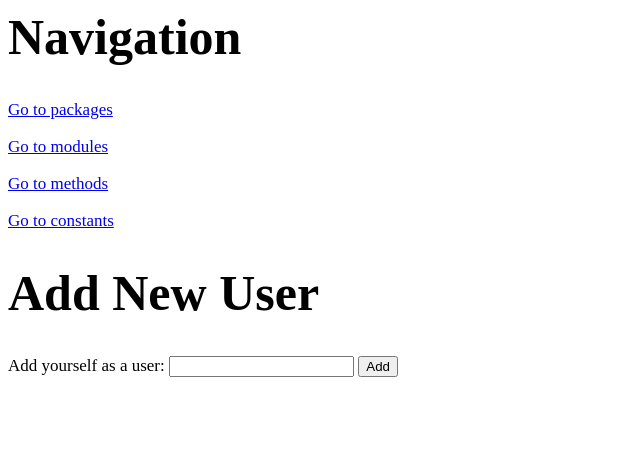
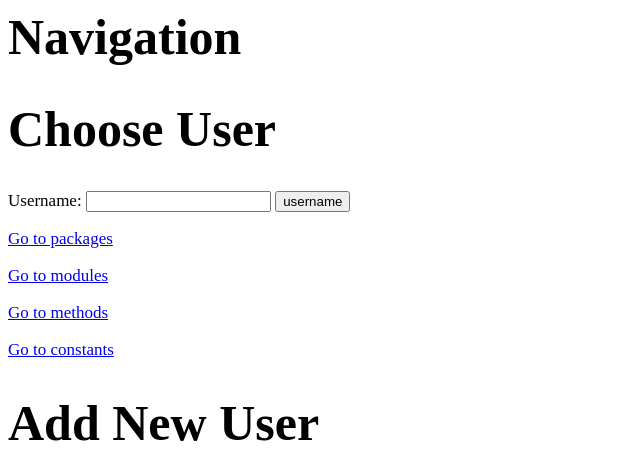
Before and after one commit to sedona-thomas/Database-Project, a Flask app: template webserver/templates/index.html in a window 1280 px wide. Shown: the top 452 px of the page, without its empty margins (0-640 px from the left). Run offline with Flask 2, Linux system fonts and the light colour scheme; the template is opened without the code that fills it, so the values that code supplies are empty; parts of the project's set-up code (start-up, migrations or seed data) failed here and were passed over.

Commit message:
Update index.html

```diff
--- a/webserver/templates/index.html
+++ b/webserver/templates/index.html
@@ -9,6 +9,12 @@
 
 <body>
   <h1>Navigation</h1>
+
+  <h1>Choose User</h1>
+    <form method="POST" action="/choose_user">
+    <p>Username: <input type="text" name="name"> <input type="submit" value="username"></p>
+    </form>
+
     <p><a href="packages">Go to packages</a></p>
     <p><a href="modules">Go to modules</a></p>
     <p><a href="methods">Go to methods</a></p>
```
